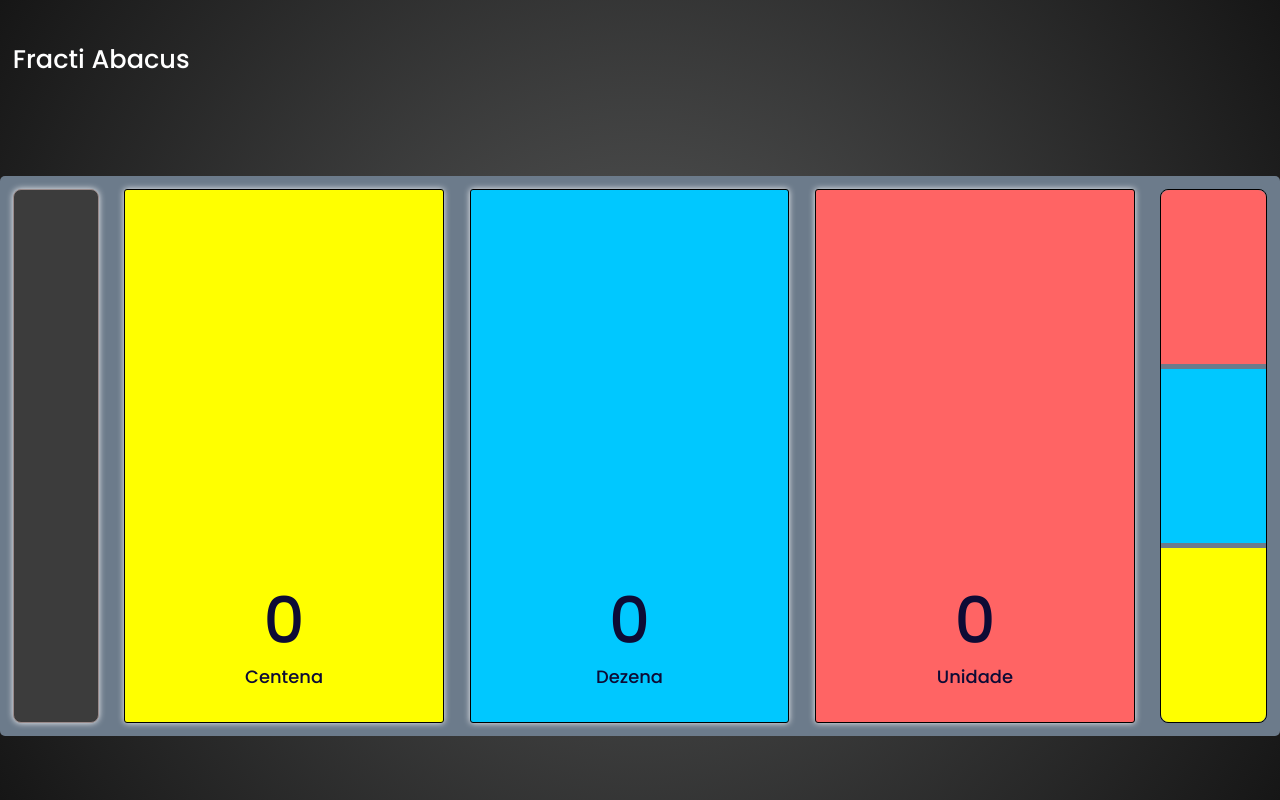
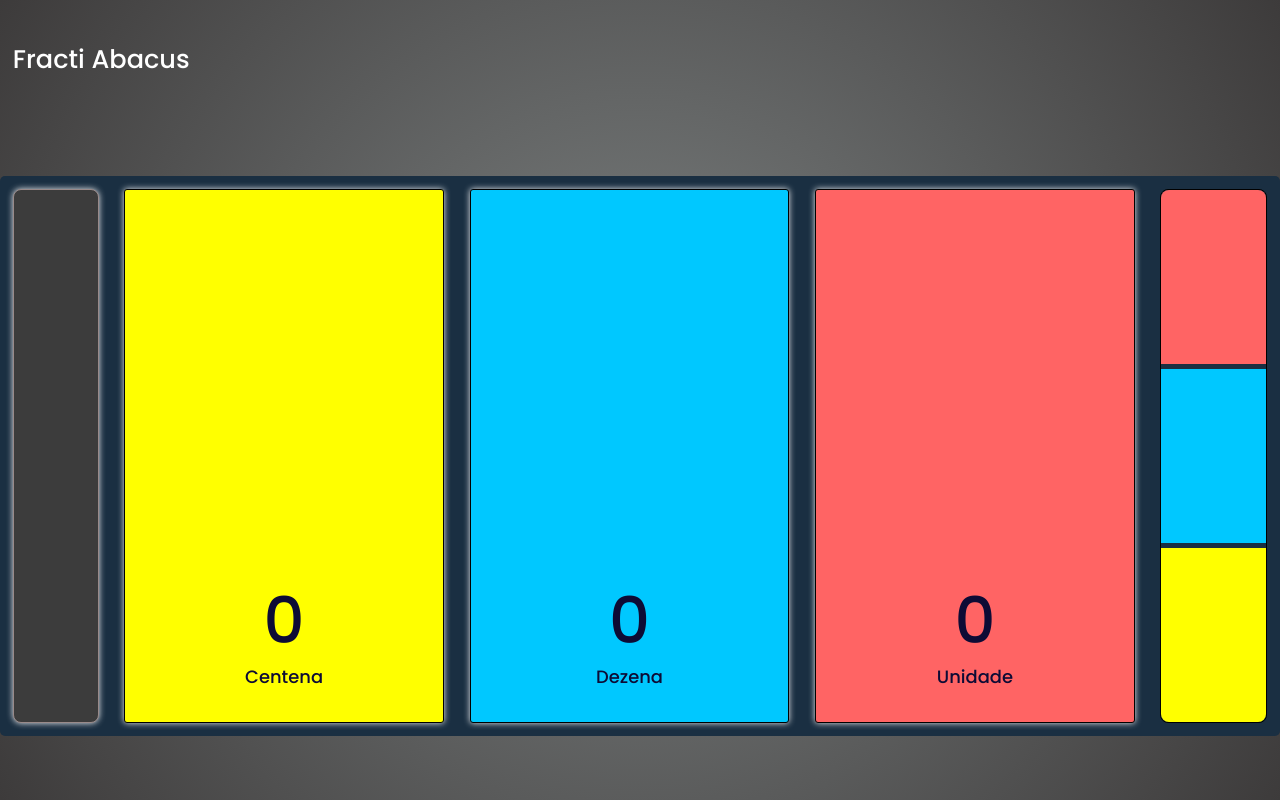
Before and after one commit to juniorsn1409/fractiabaci, a Next.js app: page / in a window 1280 px wide. Built offline with nearby package versions, Linux system fonts and the light colour scheme.

Commit message:
[PF-60]- alteracao [Fichas, Bordas,Animacao]

```diff
--- a/src/components/Bead.tsx
+++ b/src/components/Bead.tsx
@@ -9,6 +9,7 @@
 'use client'
 
 import { useState } from 'react'
+
 import { motion, useDragControls } from 'framer-motion'
 
 import { BeadModel } from '@/domain/BeadModel'
--- a/src/styles/styles.css
+++ b/src/styles/styles.css
@@ -1,41 +1,22 @@
 @import url('https://fonts.googleapis.com/css2?family=Open+Sans:wght@300;400;500;600;700&display=swap');
-
 :root {
   --amarelo-sol: #B8860B;
   --vermelho-urucum: #B22222;
   --azul-ararinha: #48D1CC;
   --azul-atlatico: 	#008080;
   --amarelo-ipe: 	#FFD700;
-  --cinza-harpia: #8B7E66;
-  animation: brilhar 2s infinite;
+  --cinza-harpia: #dbd9d5;
+  animation: brilhar 3s infinite;
 }
 @keyframes brilhar {
   0% {
-    --amarelo-sol: #DAA520;
     --vermelho-urucum: #B22222;
-    --azul-atlatico: 	#008080;
-  }
-  50% {
-    --amarelo-sol: #DAA520;
-    --amarelo-sol: #B8860B;
-    --vermelho-urucum: #ff0000;
-    --vermelho-urucum: #8B0000;
-    --azul-atlatico: #2E8B57;
-    --azul-atlatico: #5F9EA0;
-
-  }
-  100% {
-    --amarelo-sol: #B8860B;
-    --amarelo-sol:#DAA520;
-    --vermelho-urucum: #800000;
-    --vermelho-urucum: 	#B22222;
-    --azul-atlatico: #3CB371;
     --azul-atlatico: 	#008080;
   }
 }
 
 body {
-  background: radial-gradient(circle at 50% 50%,#525353 10%, #161616);
+  background: radial-gradient(circle at 50% 50%,#777b7b 10%, #3d3b3b);
   color: #ffffff;
   font-family: Arial, Helvetica, sans-serif;
   font-weight: bold;
@@ -55,7 +36,6 @@ body {
 .logo-container {
   font-size: 2vw;
   padding: 1%;
-
   position: relative;
   margin-bottom: 1vw;
   transition: 0.5s ease-in-out;
@@ -80,25 +60,45 @@ body {
   }
 .bead-container {
     transition-timing-function: linear;
+    border: 0.1px solid #000;
+    animation: anime 2s infinite;
+    opacity: 0.800;
     pointer-events: auto;
     z-index: 1;
     width: 7%;
     padding-top: 7%;
     max-width: 7%;
+    overflow: hidden;
     min-width: 4%;
     position: absolute;
     touch-action: none;
     border-radius: 50%;
+
+  }
+  .bead-container:hover{
+    filter:blur(3px);
+    transform: scale(2, 2);
+  }
+  .bead-container> * {
+    pointer-events: auto;
+  }
+  .bead-container:hover > *:hover {
+      transform: scale(2.1, 2.1);
+      filter: none;
+  }
+
+  @keyframes anime {
+    0% {
+      box-shadow: 0 0 10px rgba(1, 1, 126, 0.938);
+    }
+    50% {
+      box-shadow: 0 0 20px rgba(0, 0, 0, 0.877);
+    }
+    100% {
+      box-shadow: 0 0 10px rgba(0, 0, 0, 0.5);
+    }
   }
 .background-container {
-    /* Exemplo
-    width: 100%;
-    height: auto;
-    background-color: inherit;
-    display: grid-template-columns;
-    min-Height: 700px;
-    align-items: center;
-    */
     width: 100vw;
     height: 100vh;
     display: grid-template-columns;
@@ -115,12 +115,10 @@ body {
     width: clamp(200px, 100%, 10100px);
     overflow: hidden;
     flex-direction: grid-template-columns;
-    /* flex: 0 0 200px;
-    background-Color:	#B0C4DE;
-    */
+    /* flex: 0 0 200px;*/
     border-Radius: 5px;
     justify-Content:center;
-    background-Color:	#6C7B8B;
+    background-Color:	rgb(26, 47, 66);
   }
 .board-side-left {
     width: 8%;
@@ -161,13 +159,11 @@ body {
     transition: background-color 0.3s;
     border: 0.2px solid #000;
     animation: glow 59s infinite;
-    /*grid-template-columns: repeat(auto-fill,minmax(150px, 1rf));*/
   }
   @keyframes glow {
     0% {
       box-shadow: 0 0 5px rgba(255, 253, 253, 0.938);
     }
-
     50% {
       box-shadow: 0 0 10px rgba(255, 255, 255, 0.877);
     }
```
Also changed, not shown: 1 other file (tests, documents, lock files or other folders).
